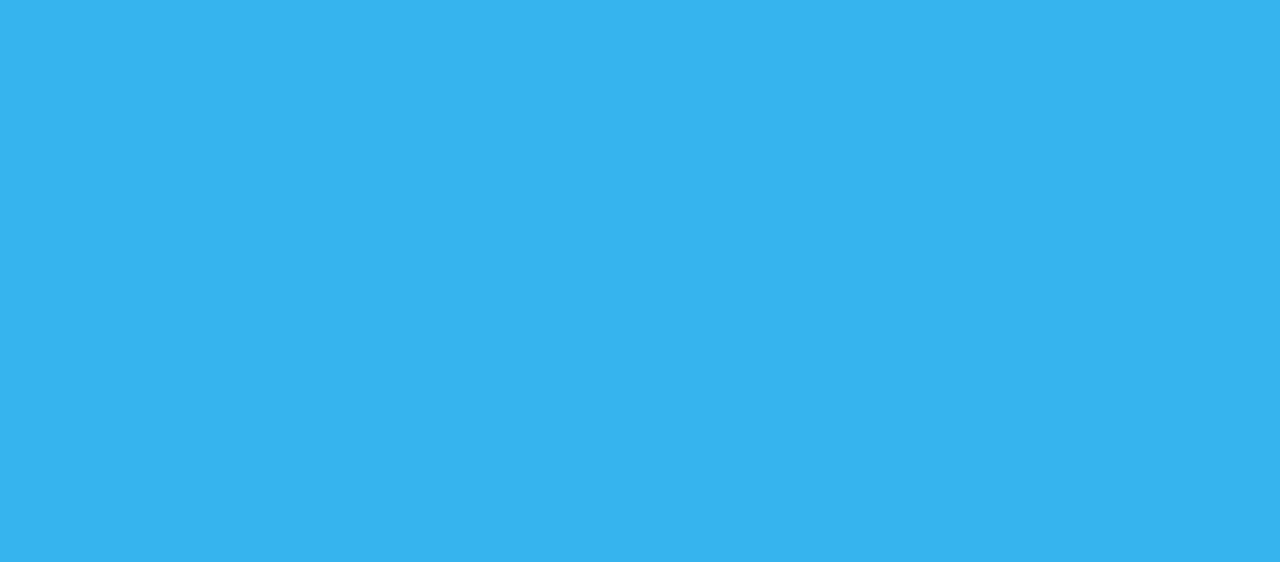
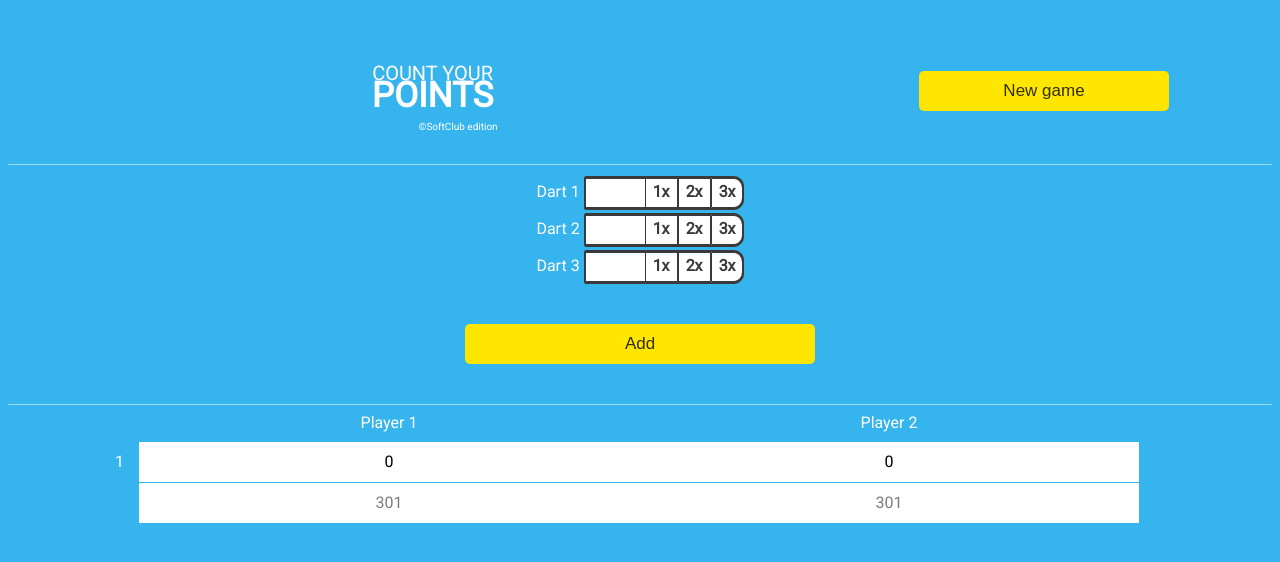
Before and after one commit to AlinaDrivotina/darts, an Angular app: page /game-301 in a window 1280 px wide. Before the commit this address led to /. Shown: the top 562 px of the page. Built offline with nearby package versions, Linux system fonts and the light colour scheme.

Commit message:
9marchFIX

```diff
--- a/src/app/app-routing.module.ts
+++ b/src/app/app-routing.module.ts
@@ -8,7 +8,7 @@ import { ResultTableComponent } from './result-table/result-table.component';
 const routes: Routes = [
   {path: 'new-player', component: FirstPageComponent},
   {path: 'selection', component: PlayerGameSelectionComponent},
-  {path: 'game-501', component: ResultTableComponent}
+  {path: 'game-301', component: ResultTableComponent}
 ];
 
 @NgModule({
--- a/src/app/app.module.ts
+++ b/src/app/app.module.ts
@@ -17,6 +17,7 @@ import { StartButtonComponent } from './player-game-selection/start-button/start
 import { ResultTableComponent } from './result-table/result-table.component';
 import { LogoLogoComponent } from './result-table/logo-logo/logo-logo.component';
 import { TableGamePlayerComponent } from './result-table/table-game-player/table-game-player.component';
+import { PointsResultTableComponent } from './result-table/points-result-table/points-result-table.component';
 
 @NgModule({
   declarations: [
@@ -31,7 +32,8 @@ import { TableGamePlayerComponent } from './result-table/table-game-player/table
     StartButtonComponent,
     ResultTableComponent,
     LogoLogoComponent,
-    TableGamePlayerComponent
+    TableGamePlayerComponent,
+    PointsResultTableComponent
   ],
   imports: [
     BrowserModule,
--- a/src/app/first-page/player.service.ts
+++ b/src/app/first-page/player.service.ts
@@ -8,6 +8,8 @@ import { Injectable } from '@angular/core';
 export class PlayerService {
   arr: any[] = [];
   nick: string;
+  newArr: any[] = [];
+
   constructor() {
 
   }
@@ -22,7 +24,7 @@ export class PlayerService {
 
   selectedPlayer(i: number) {
     this.nick = this.arr[i].nickname;
-    return this.nick;
+    return this.newArr.push(this.arr[i])
   }
 
   pushingPlayer() {
--- a/src/app/player-game-selection/start-button/start-button.component.ts
+++ b/src/app/player-game-selection/start-button/start-button.component.ts
@@ -21,18 +21,15 @@ export class StartButtonComponent implements OnInit {
   startGame() {
     let game = this.gameS.getGame();
     let player = this.playerS.pushingPlayer();
-    if (game === '501' && player != undefined) {
-      this.router.navigate(['/game-501'])
+    if (game === '301' && player != undefined) {
+      this.router.navigate(['/game-301'])
     } else if (game === undefined && player === undefined) {
       return;
-    } else if (game  === '501' && player === undefined) {
+    } else if (game  === '301' && player === undefined) {
       return;
     } else if (game === undefined && player != undefined) {
       return;
     }
 
-
-  } // надо реализовать игру + перейти на новую страницу (маршрут завести)
-    //пушить сюда игрока
-
+  }
 }
--- /dev/null
+++ b/src/app/result-table/points-result-table/points-result-table.component.html
@@ -0,0 +1,17 @@
+<div class="containerRes">
+    <div class="titleOfTable">
+        <div>Player 1</div>
+        <div>Player 2</div>
+    </div>
+    <div class="pointsTable"> <!--Здесь директива ngFor-->
+        <div class="num">1</div> <!-- Здесь должна быть переменная, которая инкрементируется-->
+        <div class="pointsOfPlayer">
+            <div>0</div>
+            <div>0</div>
+        </div>
+    </div>
+    <div class="startPoints">
+        <div>301</div>
+        <div>301</div>
+    </div>
+</div>
--- /dev/null
+++ b/src/app/result-table/points-result-table/points-result-table.component.scss
@@ -0,0 +1,57 @@
+.containerRes {
+    width: 1050px;
+    margin: auto;
+
+    .titleOfTable {
+        width: 1000px;
+        margin-bottom: 10px;
+        margin-left: 24px;
+        >div {
+            display: inline-block;
+            text-align: center;
+            width: 500px;
+            color: white;
+        }
+    }
+
+    .pointsTable {
+        margin-top: 1px;
+        height: 40px;
+        >div {
+            display: inline-block;
+        }
+
+        .num {
+            color: white;
+        }
+
+        .pointsOfPlayer {
+            background-color: white;
+            width: 1000px;
+            margin-left: 15px;
+            height: 40px;
+            line-height: 40px;
+            >div {
+                width: 500px;
+                text-align: center;
+                display: inline-block;
+            }
+        }
+    }
+
+    .startPoints {
+        margin-top: 1px;
+        background-color: white;
+        height: 40px;
+        margin-left: 24px;
+        width: 1000px;
+        line-height: 40px;
+        >div {
+            display: inline-block;
+            width: 500px;
+            text-align: center;
+            color: rgba(0, 0, 0, 0.514);
+
+        }
+    }
+}
--- /dev/null
+++ b/src/app/result-table/points-result-table/points-result-table.component.ts
@@ -0,0 +1,15 @@
+import { Component, OnInit } from '@angular/core';
+
+@Component({
+  selector: 'app-points-result-table',
+  templateUrl: './points-result-table.component.html',
+  styleUrls: ['./points-result-table.component.scss']
+})
+export class PointsResultTableComponent implements OnInit {
+
+  constructor() { }
+
+  ngOnInit(): void {
+  }
+
+}
--- a/src/app/result-table/result-table.component.html
+++ b/src/app/result-table/result-table.component.html
@@ -1,2 +1,3 @@
 <app-logo-logo></app-logo-logo>
 <app-table-game-player></app-table-game-player>
+<app-points-result-table></app-points-result-table>
--- a/src/app/result-table/table-game-player/table-game-player.component.html
+++ b/src/app/result-table/table-game-player/table-game-player.component.html
@@ -1,9 +1,11 @@
 <div class="gameSteps">
-   <div class="gamePointsForPlayer" *ngFor="let player of playerS.getNewPlayer()"> <!--  нужен индекс выделенного элемента -->
+   <div class="gamePointsForPlayer"> <!-- ngFor* userSelected() нужен индекс выделенного элемента -->
       <div class="plrnm">{{ playerNickname }}</div>
       <div class="dart">Dart 1
         <div class="fordart">
-            <div><input type="text"></div>
+            <div><input class="text" type="text">
+                  <input class="submit" value="" type="submit">
+            </div>
             <div class="points">
               <div class="step">1x</div>
               <div class="step">2x</div>
@@ -13,7 +15,9 @@
       </div>
       <div class="dart">Dart 2
         <div class="fordart">
-            <div><input type="text"></div>
+            <div><input class="text" type="text">
+              <input class="submit" value="" type="submit">
+            </div>
             <div class="points">
               <div class="step">1x</div>
               <div class="step">2x</div>
@@ -23,7 +27,9 @@
       </div>
       <div class="dart">Dart 3
         <div class="fordart">
-            <div><input type="text"></div>
+            <div><input class="text" type="text">
+              <input class="submit" value="" type="submit">
+            </div>
             <div class="points">
               <div class="step">1x</div>
               <div class="step">2x</div>
@@ -32,6 +38,6 @@
         </div>
       </div>
     </div>
-    <button id="btnAdd">Add</button>
+    <button id="btnAdd" (click)="addAnotherPlayer()">Add</button>
 </div>
 <hr>
--- a/src/app/result-table/table-game-player/table-game-player.component.scss
+++ b/src/app/result-table/table-game-player/table-game-player.component.scss
@@ -4,10 +4,12 @@
     margin: auto;
     text-align: center;
 
-    // >div { display: inline-block;}
+    >div { display: inline-block;}
 
     #btnAdd {
-        margin-top: 60px;
+        margin: auto;
+        display: block;
+        margin-top: 40px;
         width: 350px;
         height: 40px;
         border-radius: 5px;
@@ -19,7 +21,7 @@
 
     .gamePointsForPlayer {
 
-        width: 250px;
+        width: 270px;
 
         .plrnm {
             text-align: left;
@@ -40,7 +42,25 @@
                 padding: 1px 1px 1px 1px;
                 border-radius: 2px 10px 10px 2px;
 
+                .text {
+                    width: 55px;
+                    height: 26px;
+                    border: none;
+                    background-color: white;
+                    margin-right: 2px;
+                }
+
+                .submit {
+                    width: 10px;
+                    background-color: white;
+                    margin-left: -20px;
+                    border: none;
+                    height: 15px;
+                    margin-right: 2px;
+                }
+
                 .points {
+                    margin-left: 4px;
                     background-color: white;
                     border-radius: 2px 10px 10px 2px;
                     >div {
@@ -67,6 +87,7 @@
                         border-radius: 0 10px 10px 0;
                         width: 25px;
                         text-align: center;
+                        margin-right: -2px;
                     }
 
                 }
@@ -74,7 +95,7 @@
                     display: inline-block;
                 }
 
-                input {
+                .text {
                     width: 55px;
                     height: 26px;
                     border: none;
@@ -87,7 +108,7 @@
 }
 
 hr {
-    margin-top: 45px;
+    margin-top: 40px;
     border: none;
     background-color: rgba(255, 255, 255, 0.5);
     color: rgba(255, 255, 255, 0.5);
--- a/src/app/result-table/table-game-player/table-game-player.component.ts
+++ b/src/app/result-table/table-game-player/table-game-player.component.ts
@@ -1,5 +1,6 @@
 import { Component, OnInit } from '@angular/core';
 import { PlayerService } from 'src/app/first-page/player.service';
+import { Router } from '@angular/router';
 
 @Component({
   selector: 'app-table-game-player',
@@ -8,11 +9,16 @@ import { PlayerService } from 'src/app/first-page/player.service';
 })
 export class TableGamePlayerComponent implements OnInit {
 
-  constructor(public playerS: PlayerService) { }
+  constructor(public playerS: PlayerService,
+    private router: Router) { }
 
   ngOnInit(): void {
   }
 
   playerNickname = this.playerS.pushingPlayer();
 
+  addAnotherPlayer() {
+    this.router.navigate(['/selection']); // куда должна вести эта кнопка
+  }
+
 }
```
